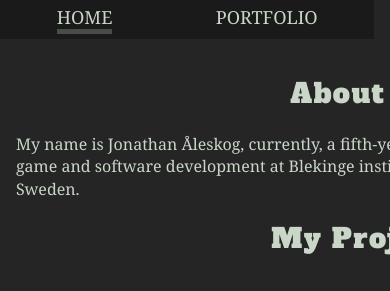
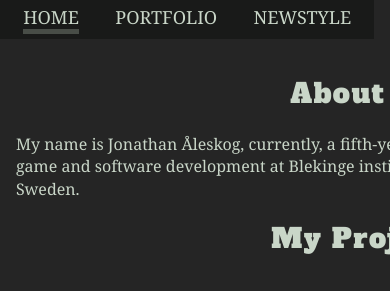
Before and after one commit to jonathan2222/jonathan2222.github.io, a plain HTML site: page index.html in a window 390 px wide. Shown: the top 291 px of the page. Drawn offline with Linux system fonts and the light colour scheme; no server answers.

Commit message:
Can now switch between old and new style

```diff
--- a/index.html
+++ b/index.html
@@ -12,6 +12,7 @@
             <nav class=nav-base>
                 <a href=index.html class="nav-link selected">Home</a>
                 <a href=portfolio.html class=nav-link>Portfolio</a>
+                <a href=newStyle.html class=nav-link>NewStyle</a>
             </nav>
         </header>
         <article>
--- a/style/NewStyle.css
+++ b/style/NewStyle.css
@@ -39,7 +39,7 @@ nav {
     position: absolute;
     width: 100%;
     top: 0;
-    padding: 8vh 5vw 1vh 5vw;
+    padding: 8vh 0vw 0vh 0vw;
     z-index: 1;
 }
 
@@ -93,3 +93,9 @@ li a:hover {
         font-size: 120%;
     }
 }
+
+@media screen and (max-width: 400px) {
+    .nav-link {
+        padding: 100vh 2vw 1vh 2vw;
+    }
+}
```
Also changed, not shown: newStyle.html (+1 -0 lines), style/ScrollContainer.css (+0 -14 lines).
